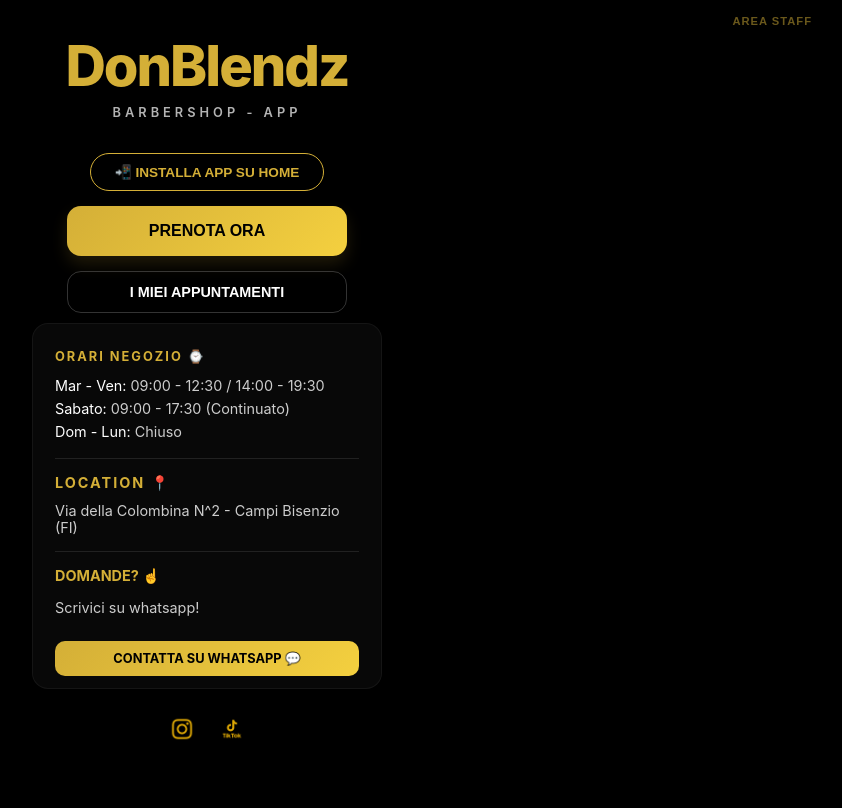
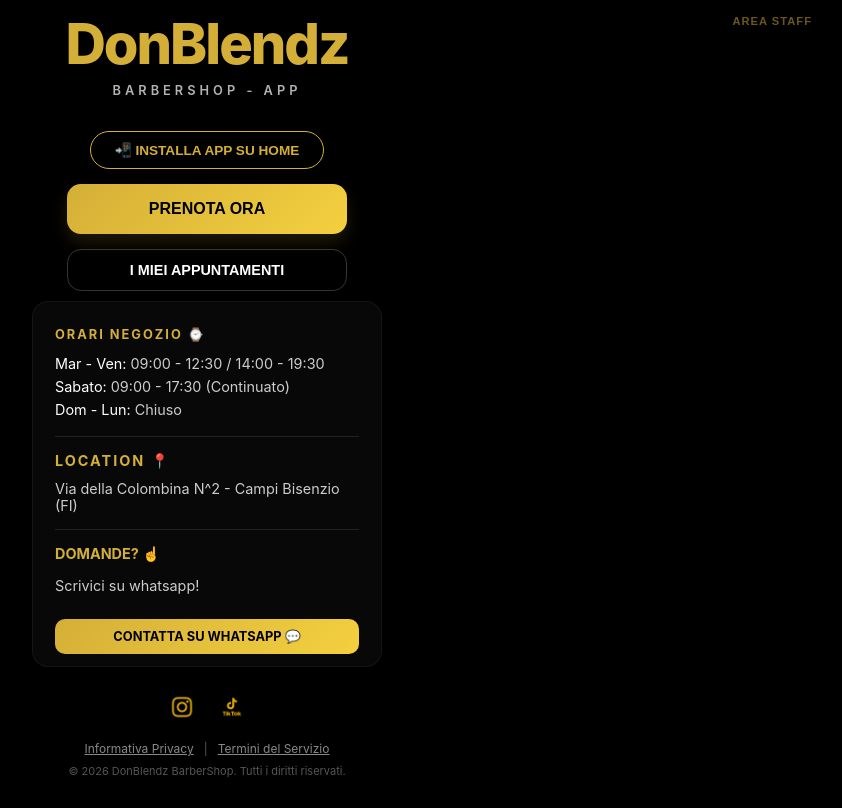
Before and after one commit to giachi32-a11y/donbelndz-barber, a React (Vite) app: page / in a window 1280 px wide. Shown: the whole page, without its empty margins (433-1275 px from the left). Built offline with nearby package versions, Linux system fonts and the light colour scheme.

Commit message:
Update SocialFooter.jsx

```diff
--- a/src/components/SocialFooter.jsx
+++ b/src/components/SocialFooter.jsx
@@ -1,25 +1,91 @@
-import React from 'react';
-// 1. Importiamo le immagini come file di codice (assumendo che instagram.png e tiktok.png siano dentro la cartella src)
+import React, { useState } from 'react';
 import instagramIcon from '../instagram.png';
 import tiktokIcon from '../tiktok.png';
 
 const SocialFooter = () => {
+  const [showPrivacy, setShowPrivacy] = useState(false);
+
   const instagramUrl = "https://www.instagram.com/donblendzbarbershop?igsh=N3oxaTRnY3Z4bGk1";
   const tiktokUrl = "https://www.tiktok.com/@donblendzbarbershop?_r=1&_t=ZN-976Dt0MQmtq";
 
   return (
     <div style={styles.footerContainer}>
-      {/* Bottone Instagram */}
+      {/* Container Icone Social */}
+      <div style={styles.socialRow}>
         <a href={instagramUrl} target="_blank" rel="noopener noreferrer" style={styles.link}>
-        {/* 2. Usiamo la variabile importata dentro le parentesi graffe */}
           <img src={instagramIcon} alt="Instagram" style={styles.socialIcon} />
         </a>
 
-      {/* Bottone TikTok */}
         <a href={tiktokUrl} target="_blank" rel="noopener noreferrer" style={styles.link}>
-        {/* 2. Usiamo la variabile importata dentro le parentesi graffe */}
           <img src={tiktokIcon} alt="TikTok" style={styles.socialIcon} />
         </a>
+      </div>
+
+      {/* Link Privacy Policy e Termini */}
+      <div style={styles.legalLinks}>
+        <span onClick={() => setShowPrivacy(true)} style={styles.legalText}>
+          Informativa Privacy
+        </span>
+        <span style={{ color: '#555' }}>|</span>
+        <span onClick={() => setShowPrivacy(true)} style={styles.legalText}>
+          Termini del Servizio
+        </span>
+      </div>
+
+      {/* Copyright */}
+      <p style={styles.copyrightText}>
+        © {new Date().getFullYear()} DonBlendz BarberShop. Tutti i diritti riservati.
+      </p>
+
+      {/* POPUP MODAL PRIVACY & TERMINI */}
+      {showPrivacy && (
+        <div style={styles.modalOverlay}>
+          <div style={styles.modalContent}>
+            <h3 style={styles.modalTitle}>Informativa sulla Privacy & Condizioni di Servizio</h3>
+
+            <p style={styles.modalParagraph}>
+              <strong>1. Titolare del Trattamento dei Dati</strong><br />
+              Il Titolare del trattamento è <b>DonBlendz BarberShop</b>, con sede legale in Via della Colombina N°2, Campi Bisenzio (FI). Per qualsiasi chiarimento in materia di protezione dati è possibile contattare la sede ai recapiti indicati nell'applicazione.
+            </p>
+
+            <p style={styles.modalParagraph}>
+              <strong>2. Tipologia di Dati Trattati e Finalità</strong><br />
+              Ai sensi dell'art. 13 del Regolamento UE 2016/679 (GDPR), si informa che i dati personali forniti dall'utente (Nome, Cognome, Indirizzo Email, Numero di Telefono) sono raccolti e trattati esclusivamente per le seguenti finalità:
+            </p>
+            <ul style={styles.modalList}>
+              <li>Gestione, pianificazione ed erogazione delle prenotazioni per i servizi di barberia.</li>
+              <li>Invio di notifiche transazionali e promemoria relativi agli appuntamenti confermati.</li>
+              <li>Gestione della lista d'attesa ed eventuale notifica di disponibilità posti su richiesta.</li>
+            </ul>
+
+            <p style={styles.modalParagraph}>
+              <strong>3. Base Giuridica e Modalità del Trattamento</strong><br />
+              Il trattamento si fonda sull'esecuzione di misure precontrattuali o contrattuali adottate su richiesta dell'interessato. I dati sono trattati in modo lecito, corretto e trasparente mediante strumenti informatici e telematici protetti (infrastruttura Google Cloud/Workspace), adottando adeguate misure di sicurezza per prevenirne la perdita, l'uso illecito o l'accesso non autorizzato.
+            </p>
+
+            <p style={styles.modalParagraph}>
+              <strong>4. Comunicazione e Diffusione dei Dati</strong><br />
+              I dati personali non saranno in alcun modo diffusi né ceduti a terzi per scopi commerciali o di profilazione.
+            </p>
+
+            <p style={styles.modalParagraph}>
+              <strong>5. Diritti dell'Interessato</strong><br />
+              Ai sensi degli artt. 15-22 del GDPR, l'utente ha il diritto in qualsiasi momento di accedere ai propri dati, richiederne la rettifica, la cancellazione (diritto all'oblio) o la limitazione del trattamento facendone richiesta diretta allo staff della struttura.
+            </p>
+
+            <p style={styles.modalParagraph}>
+              <strong>6. Termini e Condizioni di Prenotazione</strong><br />
+              La prenotazione effettuata tramite l'applicazione costituisce un impegno orario. In caso di sopravvenuta impossibilità a presentarsi, l'utente è tenuto ad effettuare la disdetta o la modifica dell'appuntamento tramite la funzionalità integrata con congruo anticipo, al fine di consentire la corretta riorganizzazione del servizio.
+            </p>
+
+            <div style={{ textAlign: 'center', marginTop: '20px' }}>
+              <button onClick={() => setShowPrivacy(false)} style={styles.closeButton}>
+                HO CAPITO E ACCETTO
+              </button>
+            </div>
+          </div>
+        </div>
+      )}
     </div>
   );
 };
@@ -27,13 +93,20 @@ const SocialFooter = () => {
 const styles = {
   footerContainer: {
     display: 'flex',
+    flexDirection: 'column',
+    justifyContent: 'center',
+    alignItems: 'center',
+    marginTop: '25px',
+    marginBottom: '20px',
+    width: '100%',
+  },
+  socialRow: {
+    display: 'flex',
     flexDirection: 'row',
     justifyContent: 'center',
     alignItems: 'center',
     gap: '20px',
-    marginTop: '25px',
-    marginBottom: '20px',
-    width: '100%',
+    marginBottom: '15px',
   },
   link: {
     display: 'inline-block',
@@ -45,6 +118,78 @@ const styles = {
     objectFit: 'contain',
     cursor: 'pointer',
   },
+  legalLinks: {
+    display: 'flex',
+    gap: '10px',
+    alignItems: 'center',
+    fontSize: '12px',
+    marginBottom: '8px',
+  },
+  legalText: {
+    color: '#888',
+    cursor: 'pointer',
+    textDecoration: 'underline',
+  },
+  copyrightText: {
+    fontSize: '11px',
+    color: '#555',
+    margin: 0,
+  },
+  modalOverlay: {
+    position: 'fixed',
+    top: 0,
+    left: 0,
+    width: '100vw',
+    height: '100vh',
+    backgroundColor: 'rgba(0,0,0,0.88)',
+    display: 'flex',
+    justifyContent: 'center',
+    alignItems: 'center',
+    zIndex: 9999,
+    padding: '20px',
+    boxSizing: 'border-box',
+  },
+  modalContent: {
+    backgroundColor: '#121212',
+    border: '1px solid #D4AF37',
+    borderRadius: '15px',
+    padding: '25px',
+    maxWidth: '500px',
+    maxHeight: '80vh',
+    overflowY: 'auto',
+    color: '#E0E0E0',
+    textAlign: 'left',
+    fontSize: '12px',
+    lineHeight: '1.6',
+  },
+  modalTitle: {
+    color: '#D4AF37',
+    marginTop: 0,
+    marginBottom: '20px',
+    textAlign: 'center',
+    textTransform: 'uppercase',
+    fontSize: '15px',
+    letterSpacing: '0.5px',
+  },
+  modalParagraph: {
+    marginBottom: '14px',
+  },
+  modalList: {
+    paddingLeft: '20px',
+    marginTop: '5px',
+    marginBottom: '14px',
+  },
+  closeButton: {
+    backgroundColor: '#D4AF37',
+    color: '#000',
+    border: 'none',
+    padding: '12px 30px',
+    borderRadius: '8px',
+    fontWeight: 'bold',
+    cursor: 'pointer',
+    fontSize: '13px',
+    letterSpacing: '0.5px',
+  },
 };
 
 export default SocialFooter;
```
Lines whose indentation alone changed are shown as unchanged.
